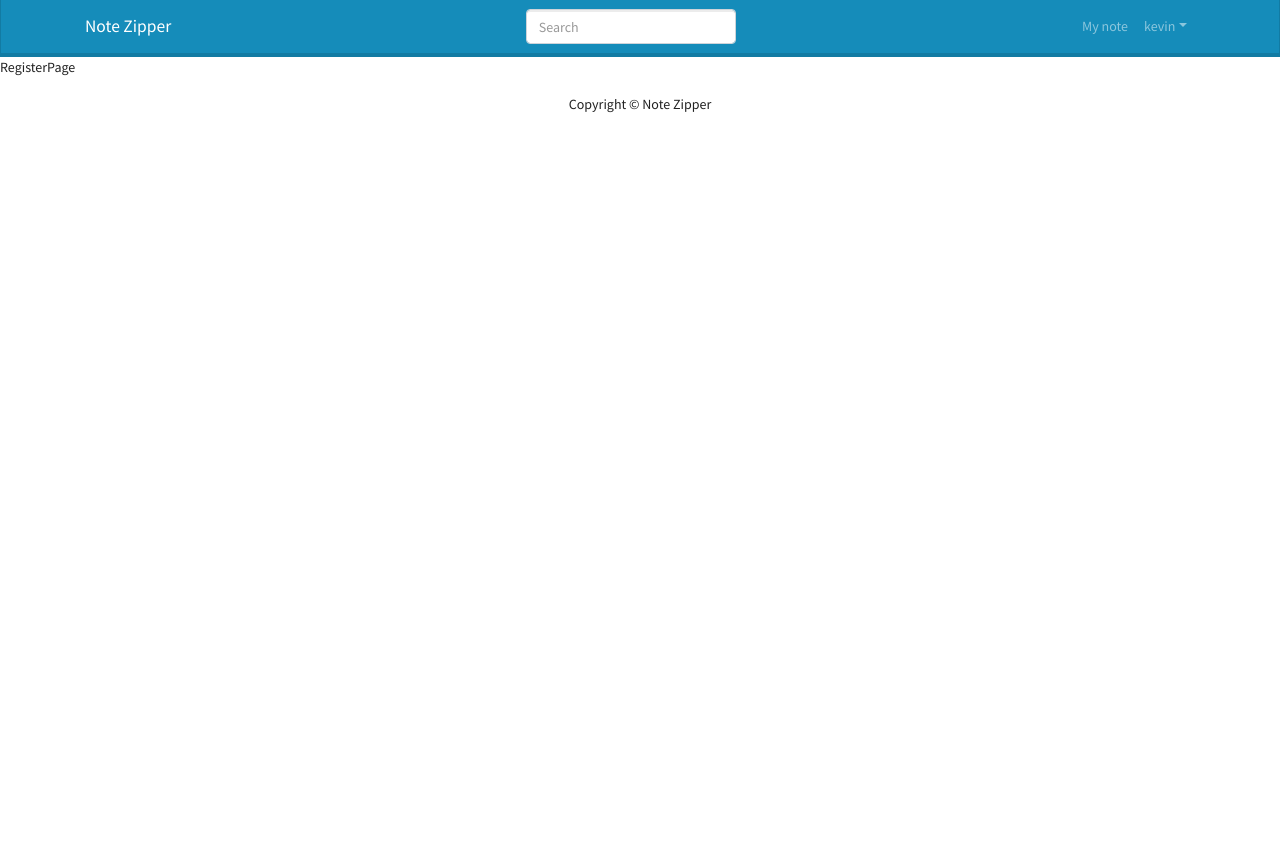
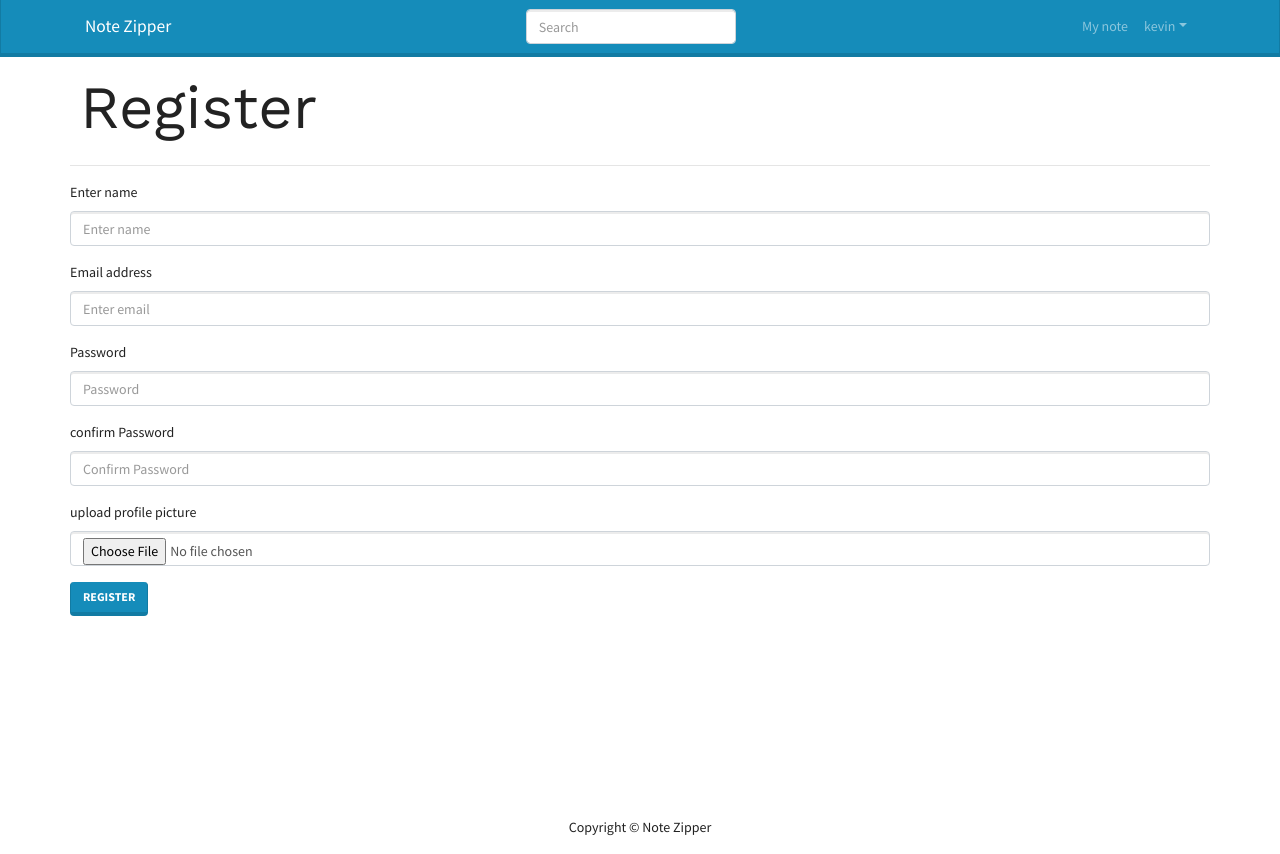
Before and after one commit to kevinoti2018/notes-app, a React (Create React App) app in the folder client/: page /register in a window 1280 px wide. Before the commit the page ends 800 px from the top, so only its background shows below. Built offline with nearby package versions, Linux system fonts and the light colour scheme.

Commit message:
register

```diff
--- /dev/null
+++ b/client/src/components/ErrorMessage.jsx
@@ -0,0 +1,12 @@
+import React from "react";
+import { Alert } from "react-bootstrap";
+
+const ErrorMessage = ({ variant = "info", children }) => {
+  return (
+    <Alert variant={variant} style={{ fontSize: 20 }}>
+      <strong>{children}</strong>
+    </Alert>
+  );
+};
+
+export default ErrorMessage;
--- a/client/src/screens/LoginPage/LoginPage.jsx
+++ b/client/src/screens/LoginPage/LoginPage.jsx
@@ -42,7 +42,7 @@
     <MainScreen title="LOGIN">
       <div className="loginContainer">
         {loading && <Loading />}
-        {error && <div>{error}</div>}
+        {error && <div variant="danger">{error}</div>}
         <Form onSubmit={submitHandler}>
           <Form.Group className="mb-3" controlId="formBasicEmail">
             <Form.Label>Email address</Form.Label>
--- a/client/src/screens/RegisterPage/RegisterPage.jsx
+++ b/client/src/screens/RegisterPage/RegisterPage.jsx
@@ -1,8 +1,93 @@
-import React from 'react'
+import React,{useState,useEffect} from 'react'
+import './register.css'
+import MainScreen from './../../components/MainScreen';
+import { Form ,Button} from 'react-bootstrap';
+import axios from 'axios'
+import ErrorMessage from './../../components/ErrorMessage';
+import Loading from './../../components/Loading';
+const RegisterPage = () => {
+    const [email, setEmail] = useState("");
+    const [name, setName] = useState("");
+    const [pic, setPic] = useState(
+      "https://icon-library.com/images/anonymous-avatar-icon/anonymous-avatar-icon-25.jpg"
+    );
+    const [password, setPassword] = useState("");
+    const [confirmpassword, setConfirmPassword] = useState("");
+    const [message, setMessage] = useState(null);
+    const [picMessage, setPicMessage] = useState(null);
+    const[error,setError] =useState(false)
+    const[loading,setLoading] =useState(false)
+    const submitHandler = async(e)=>{
+        e.preventDefault()
+        if(password !== confirmpassword){
+            setMessage("passwords do not match")
+        }else{
+            setMessage(null)
+            try{
+                setLoading(true)
+                const {data}= await axios.post("http://localhost:5000/api/users",{name,pic,email,password}, {
+                    // baseURL: "http://localhost:5000",
+                    headers: {
+                      "Content-Type": "application/json",
+                    }
+                  });
+                  setLoading(false)
 
-const RegisterPage = () => {
+                  localStorage.setItem("userInfo", JSON.stringify(data))
+            }
+            catch(err){
+                setError(error.response.data.message)
+            }
+        }
+        console.log(email);
+    }
   return (
-    <div>RegisterPage</div>
+    <MainScreen title="Register">
+        <div>
+        {error &&  <ErrorMessage variant="danger" >{error}</ErrorMessage>}
+        {message && <ErrorMessage variant="danger" >{message}</ErrorMessage>}
+        {loading && <Loading/>}
+        <Form onSubmit={submitHandler}>
+                <Form.Group className="mb-3" controlId="formBasicName">
+                <Form.Label>Enter name</Form.Label>
+                <Form.Control value={name}
+                placeholder="Enter name"
+                onChange={(e) => setName(e.target.value)} />
+                </Form.Group>
+
+                <Form.Group className="mb-3" controlId="formBasicEmail">
+                <Form.Label>Email address</Form.Label>
+                <Form.Control type="email"
+                value={email}
+                placeholder="Enter email"
+                onChange={(e) => setEmail(e.target.value)} />
+                </Form.Group>
+
+                <Form.Group className="mb-3" controlId="formBasicPassword">
+                <Form.Label>Password</Form.Label>
+                <Form.Control  type="password"
+                value={password}
+                placeholder="Password"
+                onChange={(e) => setPassword(e.target.value)}/>
+                 </Form.Group>
+                <Form.Group className="mb-3" controlId="confirmPassword">
+                <Form.Label>confirm Password</Form.Label>
+                <Form.Control type="password"
+                value={confirmpassword}
+                placeholder="Confirm Password"
+                onChange={(e) => setConfirmPassword(e.target.value)} />
+                 </Form.Group>
+                 <Form.Group controlId="formFile" className="mb-3">
+                 <Form.Label>upload profile picture</Form.Label>
+                 <Form.Control type="file"   />
+               </Form.Group>
+
+                 <Button variant="primary" type="submit">
+                    Register
+                </Button>
+            </Form>
+        </div>
+    </MainScreen>
   )
 }
 
```
Also changed, not shown: client/src/screens/LandingPage/LandingPage.jsx (+9 -2 lines), client/src/screens/RegisterPage/register.css (added), 1 other file (tests, documents, lock files or other folders).
